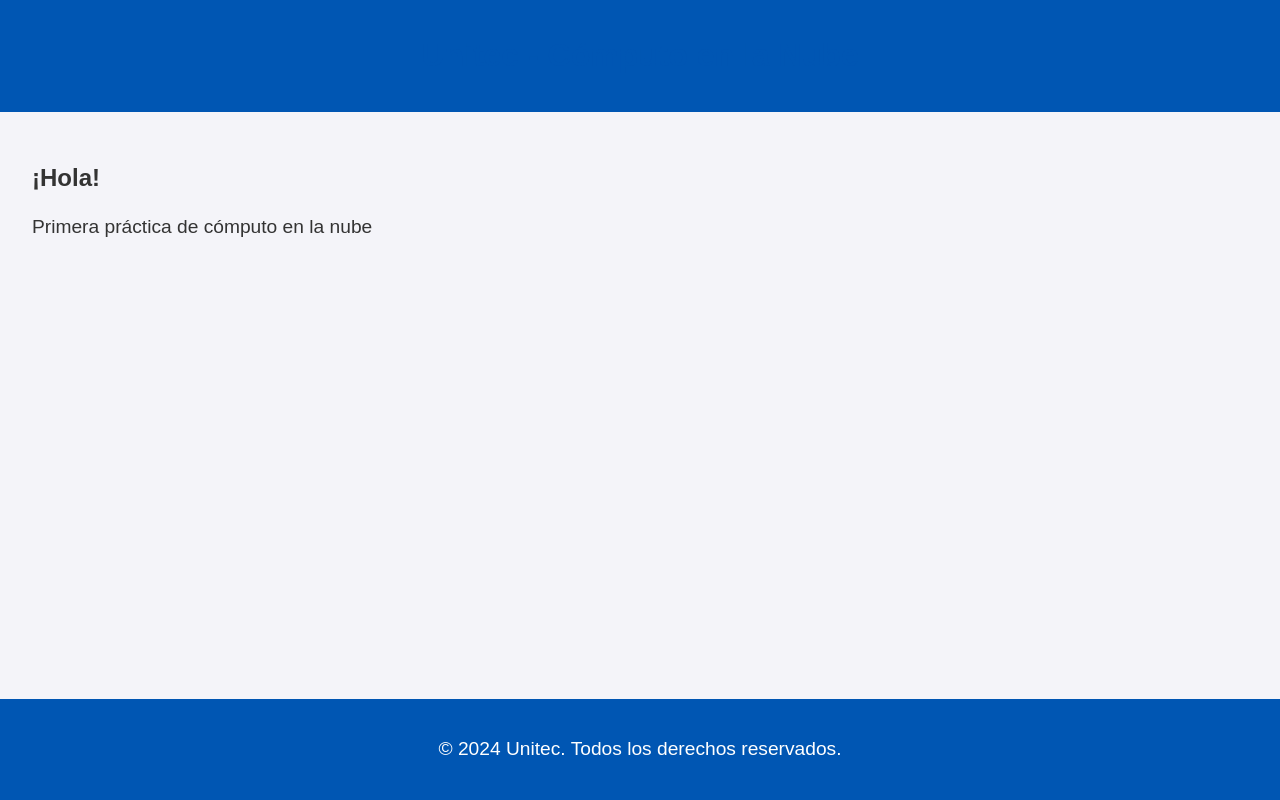
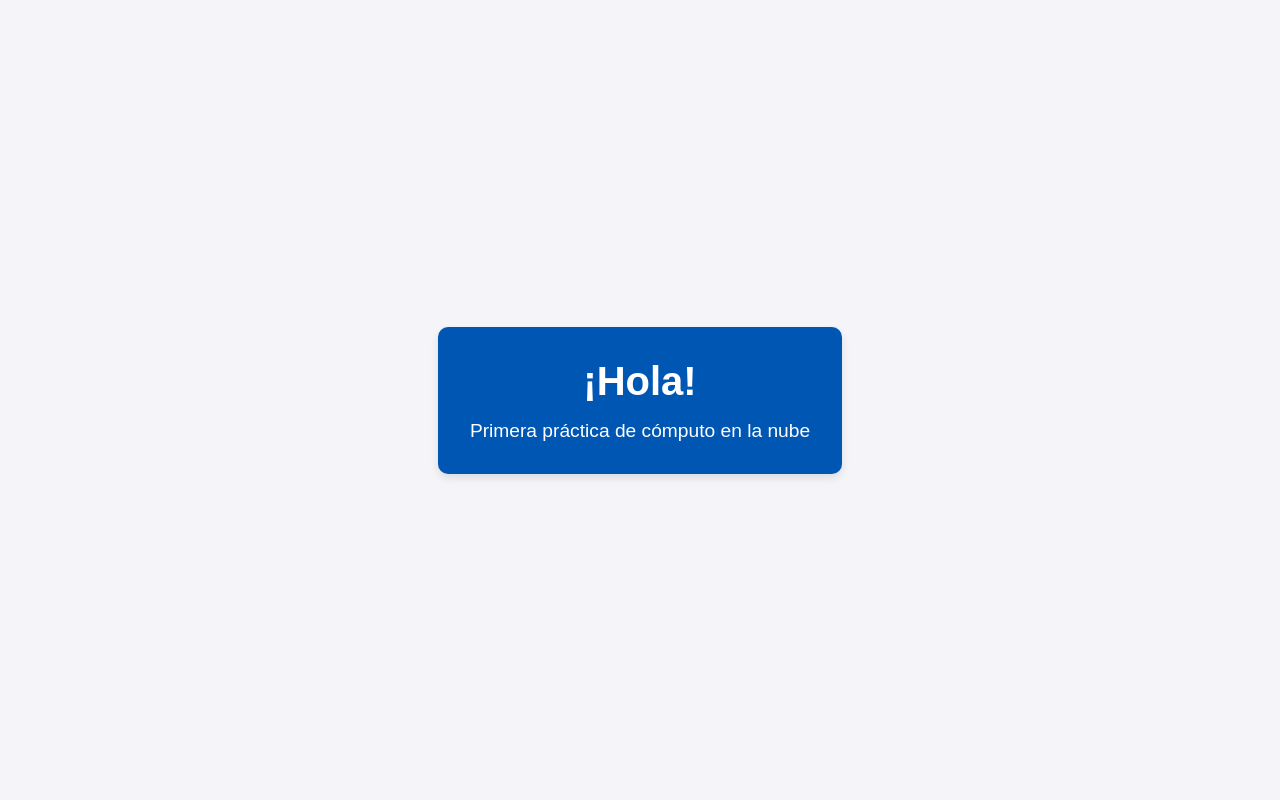
Before and after one commit to Cobette/practica-nube-andres-cobo, a PHP site: page / in a window 1280 px wide. Run offline with PHP 8.4, Linux system fonts and the light colour scheme.

Commit message:
Update index.php

```diff
--- a/index.php
+++ b/index.php
@@ -11,44 +11,35 @@
       color: #333;
       margin: 0;
       padding: 0;
+      display: flex;
+      justify-content: center;
+      align-items: center;
+      height: 100vh;
+      text-align: center;
     }
-    header {
+    .banner {
       background-color: #0056b3;
       color: white;
-      padding: 1rem 0;
-      text-align: center;
+      padding: 2rem;
+      border-radius: 10px;
+      box-shadow: 0 4px 8px rgba(0, 0, 0, 0.1);
     }
-    main {
-      padding: 2rem;
+    h1, p {
+      margin: 0;
     }
     h1 {
-      color: #0056b3;
+      font-size: 2.5rem;
+      margin-bottom: 1rem;
     }
     p {
       font-size: 1.2rem;
-      line-height: 1.6;
-    }
-    footer {
-      background-color: #0056b3;
-      color: white;
-      text-align: center;
-      padding: 1rem 0;
-      position: fixed;
-      width: 100%;
-      bottom: 0;
     }
   </style>
 </head>
 <body>
-  <header>
-    <h1>Unitec - Cómputo en la Nube</h1>
-  </header>
-  <main>
-    <h2>¡Hola!</h2>
+  <div class="banner">
+    <h1>¡Hola!</h1>
     <p>Primera práctica de cómputo en la nube</p>
-  </main>
-  <footer>
-    <p>&copy; 2024 Unitec. Todos los derechos reservados.</p>
-  </footer>
+  </div>
 </body>
 </html>
```
